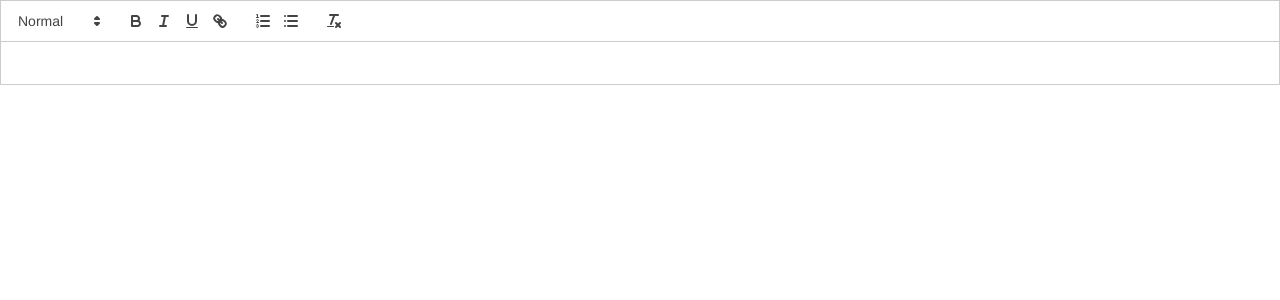
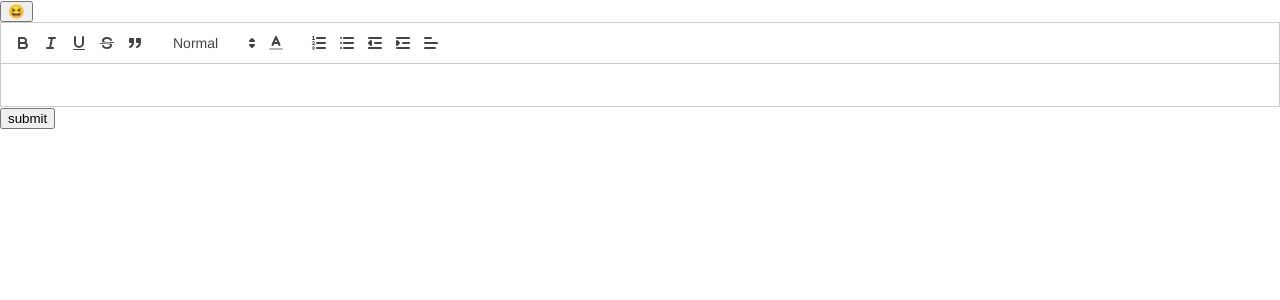
Before and after one commit to gommgom/gomgomilgi, a React (Create React App) app: page / in a window 1280 px wide. Shown: the top 300 px of the page. Built offline with nearby package versions, Linux system fonts and the light colour scheme.

Commit message:
REFACTOR: ReactQuill, FEAT: sticker, FEAT: submit button

```diff
--- /dev/null
+++ b/src/AddDiary.tsx
@@ -0,0 +1,74 @@
+import * as React from "react";
+import 'react-quill/dist/quill.snow.css';
+import QuilEditor from "./component/QuilEditor";
+import {useRef, useState} from "react";
+
+export default function AddDiary() {
+    const quillRef = useRef();
+    const [contents, setContents] = useState("");
+    const [isCheck, setCheck] = useState(false);
+    const [stickers, setStickers] = useState(0);
+
+    const handleSubmit = async () => {
+        console.log(contents);
+    }
+
+    const handleSticker = (index) => {
+        setStickers(index);
+    }
+
+    const stickersList = [
+        {
+            id: 0,
+            icon: '😆'
+        },
+        {
+            id: 1,
+            icon: '😃'
+        },
+        {
+            id: 2,
+            icon: '😶'
+        },
+        {
+            id: 3,
+            icon: '😑'
+        },
+        {
+            id: 4,
+            icon: '😥'
+        },
+        {
+            id: 5,
+            icon: '😡'
+        },
+    ];
+
+
+    return(
+        <>
+            <div className="select-sticker">
+                <button
+                    onClick={() => {
+                        setCheck((e) => !e);
+                    }}
+                >
+                    {stickersList[stickers].icon}
+                </button>
+            </div>
+            {isCheck && (
+                <div>
+                    {
+                        stickersList.map(function (sticker){
+                            return(
+                                <button onClick={() => {handleSticker(sticker.id)}}>{sticker.icon}</button>
+                            )
+                        })
+                    }
+                </div>
+            )}
+            <QuilEditor quillRef={quillRef} contents={contents} setContents={setContents}/>
+            <button onClick={handleSubmit}>submit</button>
+        </>
+    )
+}
--- a/src/App.tsx
+++ b/src/App.tsx
@@ -1,6 +1,6 @@
 import { Route, Routes } from "react-router-dom";
 import './App.css';
-import AddDiary from './addDiary';
+import AddDiary from './AddDiary';
 
 function App() {
   return (
--- a/src/addDiary.tsx
+++ /dev/null
@@ -1,19 +0,0 @@
-import * as React from "react";
-import ReactQuill from 'react-quill';
-import 'react-quill/dist/quill.snow.css';
-
-export default function addDiary() {
-
-    const onChangeContents = (contents) => {
-        console.log(contents);
-    }
-
-    return(
-        <>
-            <div className="">
-
-            </div>
-            <ReactQuill onChange={onChangeContents} />
-        </>
-    )
-}
--- /dev/null
+++ b/src/component/QuilEditor.tsx
@@ -0,0 +1,47 @@
+import ReactQuill from 'react-quill';
+import 'react-quill/dist/quill.snow.css';
+import React, {memo, useMemo,} from "react";
+
+
+type QuillEditorProps = {
+    quillRef: any;
+    contents: string;
+    setContents: (val: string) => void;
+}
+
+const QuilEditor = memo(({quillRef, contents, setContents} : QuillEditorProps) => {
+
+    const modules = useMemo(
+        () => ({
+            toolbar: { // 툴바에 넣을 기능
+                container: [
+                    ["bold", "italic", "underline", "strike", "blockquote"],
+                    [{ size: ["small", false, "large", "huge"] }, { color: [] }],
+                    [
+                        { list: "ordered" },
+                        { list: "bullet" },
+                        { indent: "-1" },
+                        { indent: "+1" },
+                        { align: [] },
+                    ],
+                ],
+                handlers: {},
+            }
+        }), []
+    )
+
+    return (
+        <>
+            <ReactQuill
+                ref={(element: any) => {
+                    quillRef.current = element;
+                }}
+                value={contents}
+                onChange={setContents}
+                modules={modules}
+            />
+        </>
+    )
+})
+
+export default QuilEditor
```
